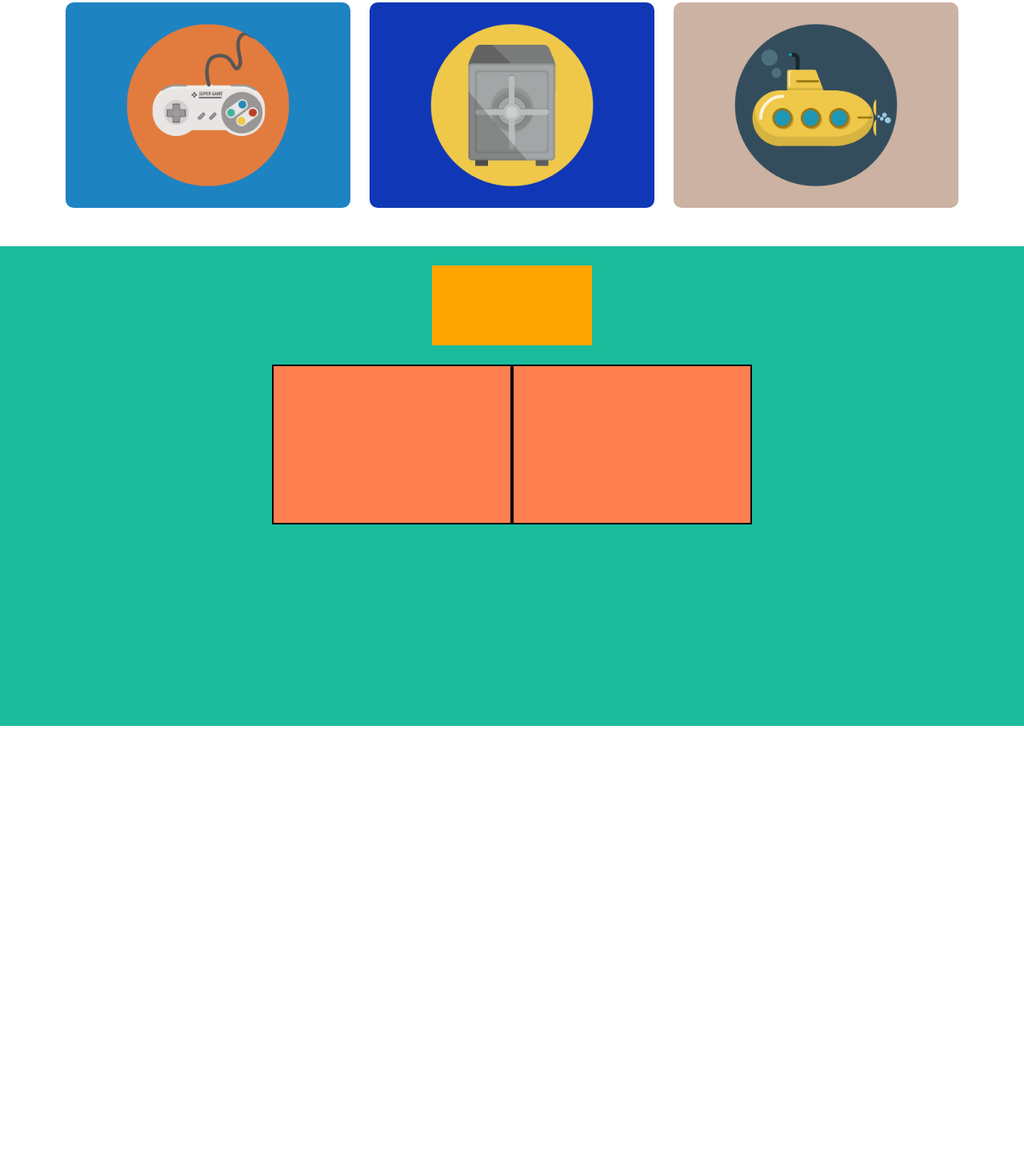
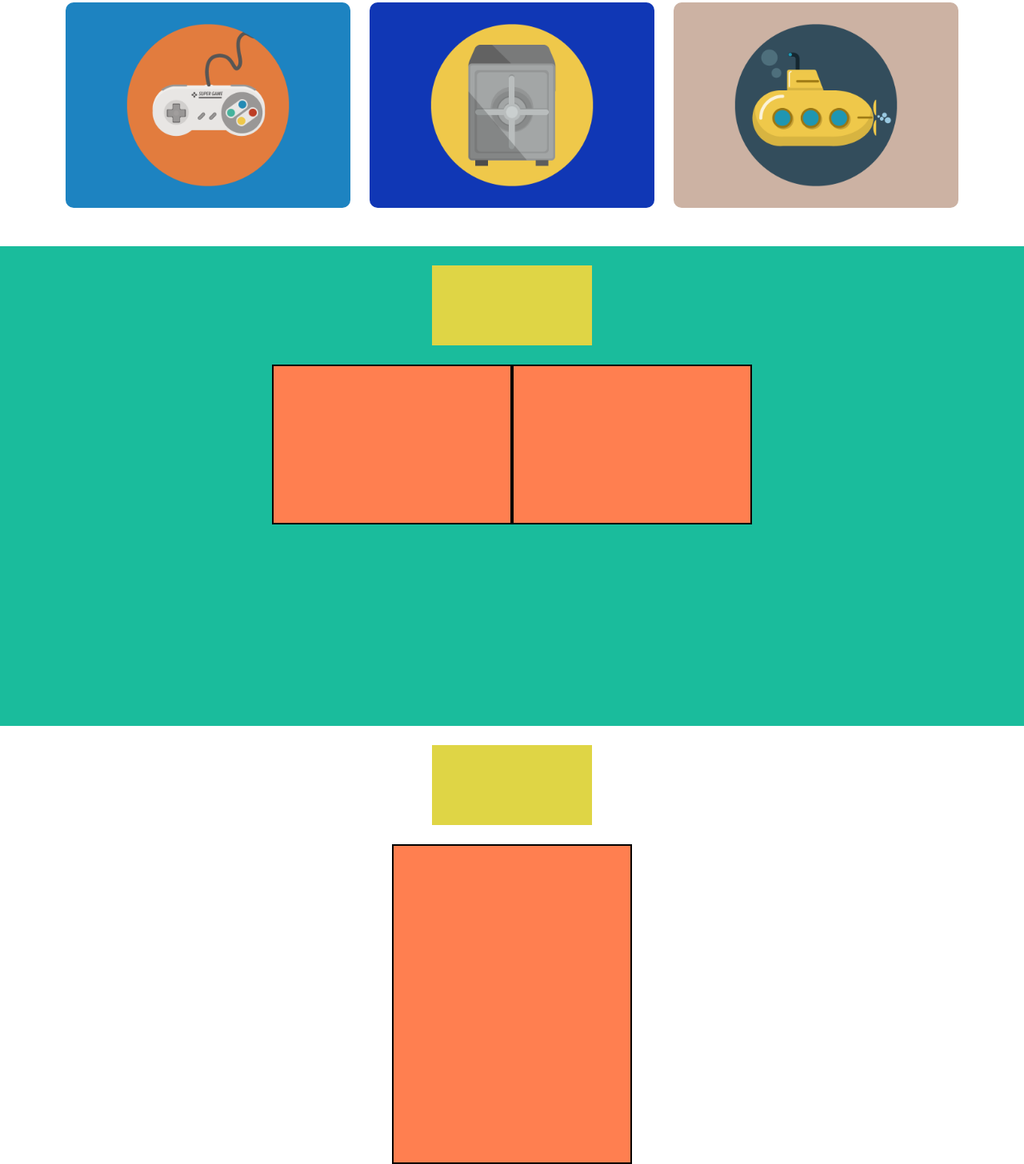
Before and after one commit to giuliagrfo/html-css-bootstrap-freelancer, a plain HTML site: page index.html in a window 1280 px wide. Shown: the part 1116-2572 px from the top of the page at 80% size. Before the commit the page ends 2024 px from the top, so only its background shows below. Drawn offline with nearby package versions, Linux system fonts and the light colour scheme.

Commit message:
add contact

```diff
--- a/assets/css/style.css
+++ b/assets/css/style.css
@@ -33,7 +33,7 @@ img {
     width: 300px;
 }
 
-.portfolio_title {
+.section_title {
     background-color: rgb(223, 213, 69);
     width: 200px;
     height: 100px;
@@ -47,11 +47,6 @@ img {
     height: 600px;
 }
 
-.about_title {
-    background-color: orange;
-    width: 200px;
-    height: 100px;
-}
 
 .about_col_6 {
     background-color: coral;
@@ -59,3 +54,10 @@ img {
     height: 200px;
     border: 2px solid black;
 }
+
+.fr_col_12 {
+    background-color: coral;
+    width: 300px;
+    height: 400px;
+    border: 2px solid black;
+}
--- a/index.html
+++ b/index.html
@@ -35,7 +35,7 @@
 
         <section class="portfolio">
             <div class="container d-flex flex-column align-items-center">
-            <div class="portfolio_title mt-4"></div>
+            <div class="section_title mt-4"></div>
                 <div class="row">
                     <div class="col-12 col-md-6 col-lg-4 g-4">
                         <img src="./assets/img/cabin.png" alt="">
@@ -63,13 +63,25 @@
         <section class="about mt-5">
 
             <div class="container d-flex flex-column align-items-center">
-            <div class="about_title mt-4"></div>
+            <div class="section_title mt-4"></div>
 
                 <div class="row justify-content-center">
                     <div class="col-12 col-md-6 about_col_6 g-4"></div>
                     <div class="col-12 col-md-6 about_col_6 g-4"></div>
                 </div>
             </div>
+
+        </section>
+
+        <section class="contact">
+            <div class="container d-flex flex-column align-items-center">
+                <div class="section_title mt-4"></div>
+
+                    <div class="row justify-content-center">
+                        <div class="col-12 fr_col_12 g-4"></div>
+
+                    </div>
+                </div>
 
         </section>
     </main>
```
